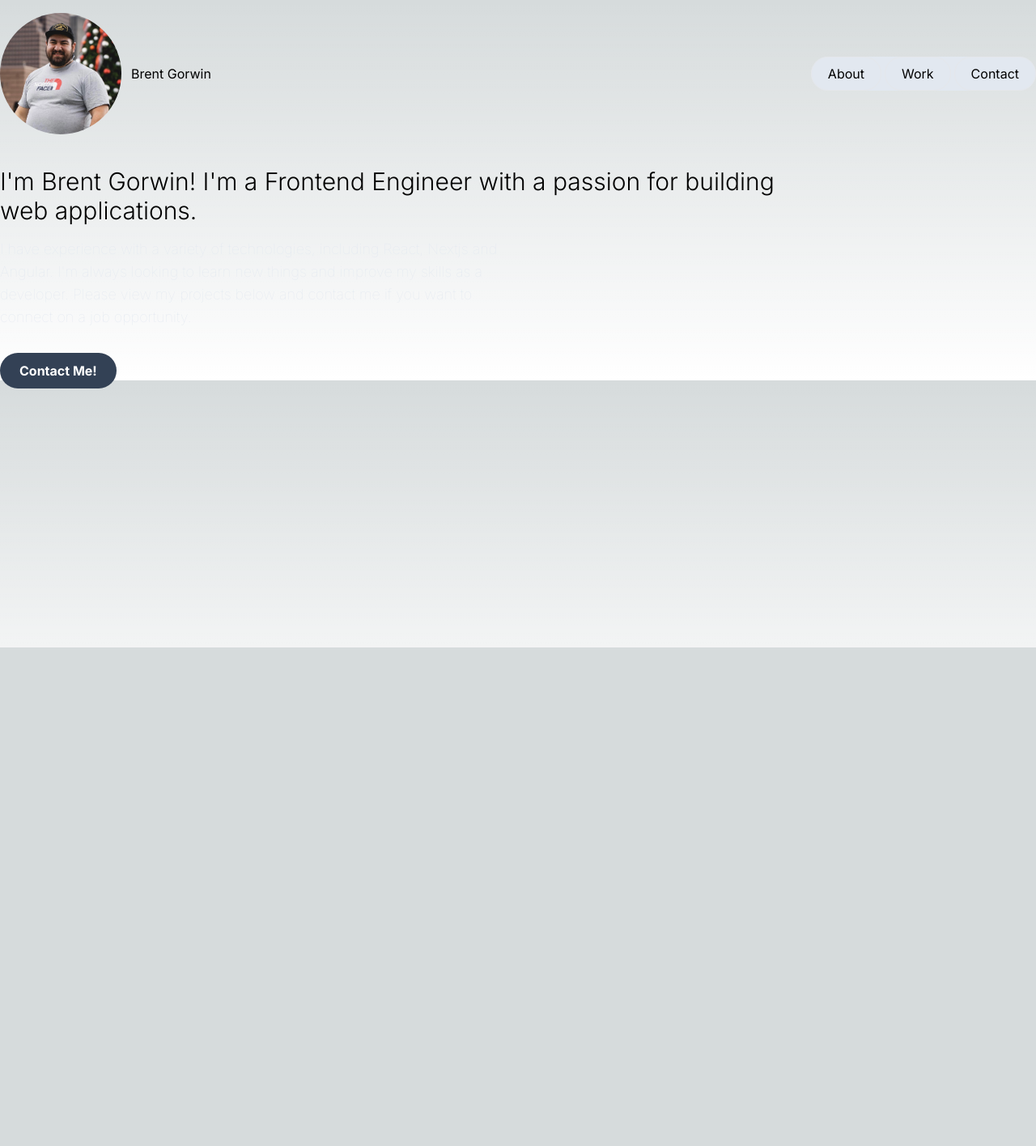
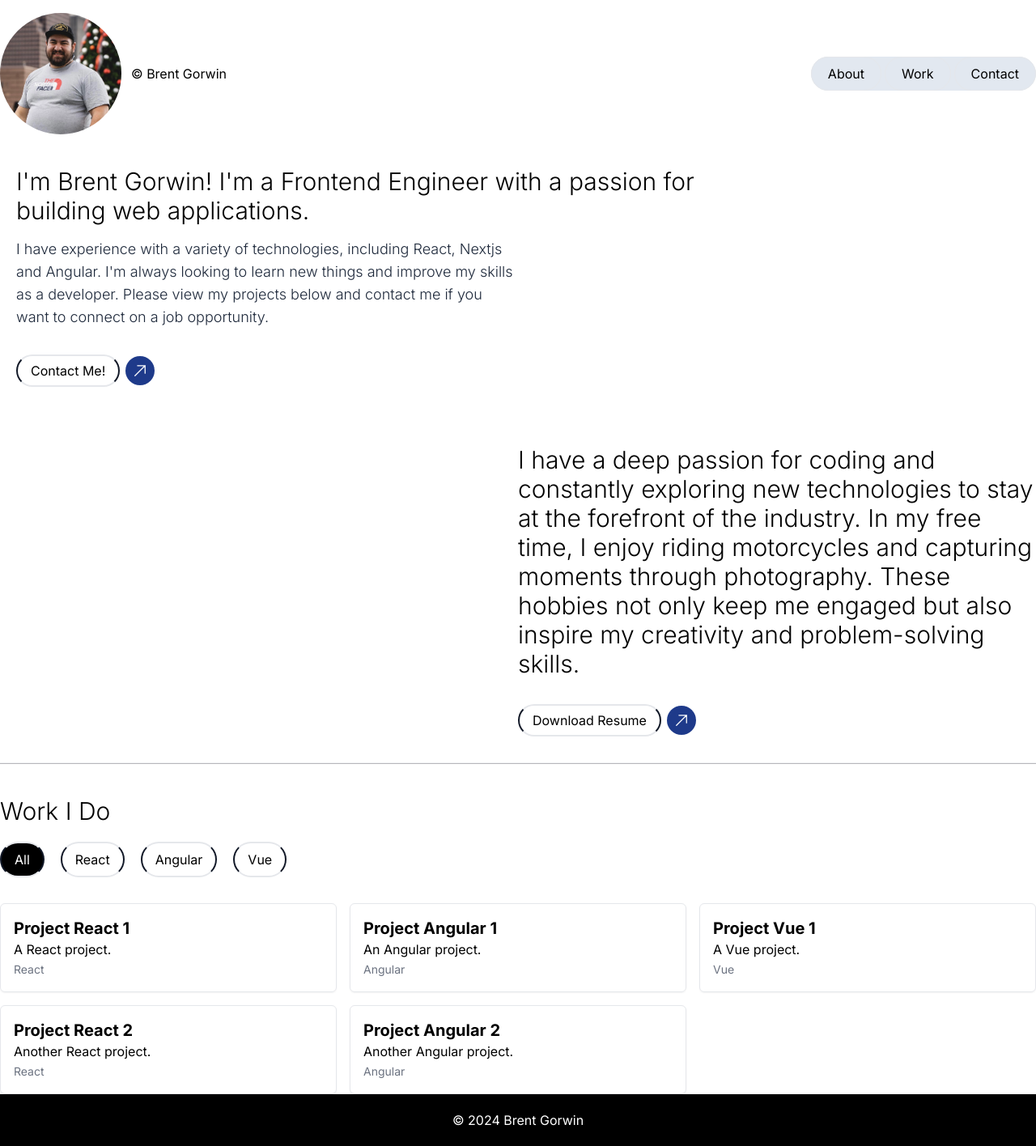
Before and after one commit to bgorwin/portfolio-2024, a Next.js app: page / in a window 1280 px wide. Shown: the whole page at 81% size. Before the commit the page ends 800 px from the top, so only its background shows below. Built offline with nearby package versions, Linux system fonts and the light colour scheme.

Commit message:
Added the work section and fixed the middle section grid columns

```diff
--- /dev/null
+++ b/src/app/contact/layout.js
@@ -0,0 +1,17 @@
+import { Inter } from "next/font/google";
+import "./globals.css";
+
+const inter = Inter({ subsets: ["latin"] });
+
+export const metadata = {
+  title: "Create Next App",
+  description: "Generated by create next app",
+};
+
+export default function RootLayout({ children }) {
+  return (
+    <html lang="en">
+      <body className={inter.className}>{children}</body>
+    </html>
+  );
+}
--- a/src/app/globals.css
+++ b/src/app/globals.css
@@ -17,13 +17,7 @@
 }
 
 body {
-  color: rgb(var(--foreground-rgb));
-  background: linear-gradient(
-      to bottom,
-      transparent,
-      rgb(var(--background-end-rgb))
-    )
-    rgb(var(--background-start-rgb));
+
 }
 
 @layer utilities {
--- a/src/app/layout.js
+++ b/src/app/layout.js
@@ -1,6 +1,7 @@
 import { Inter } from "next/font/google";
 import "./globals.css";
 import Navigation from "@/components/Navigation";
+import Footer from "@/components/Footer";
 
 const inter = Inter({ subsets: ["latin"] });
 
@@ -15,6 +16,7 @@ export default function RootLayout({ children }) {
 			<body className={inter.className}>
 				<Navigation />
 				{children}
+				<Footer />
 			</body>
 		</html>
 	);
--- a/src/app/page.js
+++ b/src/app/page.js
@@ -1,15 +1,59 @@
+"use client";
+import { useState } from "react";
 import Button from "../components/Button";
+import ProjectCard from "../components/Project-Card";
+
+const projects = [
+	{
+		id: 1,
+		title: "Project React 1",
+		description: "A React project.",
+		category: "React",
+	},
+	{
+		id: 2,
+		title: "Project Angular 1",
+		description: "An Angular project.",
+		category: "Angular",
+	},
+	{
+		id: 3,
+		title: "Project Vue 1",
+		description: "A Vue project.",
+		category: "Vue",
+	},
+	{
+		id: 4,
+		title: "Project React 2",
+		description: "Another React project.",
+		category: "React",
+	},
+	{
+		id: 5,
+		title: "Project Angular 2",
+		description: "Another Angular project.",
+		category: "Angular",
+	},
+	// Add more projects as needed
+];
 
 export default function Home() {
+	const [filter, setFilter] = useState("All");
+
+	const filteredProjects =
+		filter === "All"
+			? projects
+			: projects.filter((project) => project.category === filter);
+
 	return (
-		<div>
-			<div className='container mx-auto'>
-				<h1 className='text-3xl font-light mt-10 w-full md:w-3/4 lg:w-3/4 xl:w-3/4 text-center md:text-start lg:text-start xl:text-start'>
+		<>
+			<div className='container mx-auto px-5'>
+				<h1 className='text-3xl font-light mt-10 w-full md:w-3/4 lg:w-3/4 xl:w-3/4 '>
 					I&apos;m Brent Gorwin! I&apos;m a Frontend Engineer with a
 					passion for building web applications.
 				</h1>
 
-				<p className='text-lg font-thin text-slate-200 mt-4 w-full md:w-1/2 lg:w-1/2 xl:w-1/2 text-center md:text-start lg:text-start xl:text-start'>
+				<p className='text-lg font-light text-slate-800 mt-4 w-full md:w-1/2 lg:w-1/2 xl:w-1/2 '>
 					I have experience with a variety of technologies, including
 					React, Nextjs and Angular. I&apos;m always looking to learn
 					new things and improve my skills as a developer. Please view
@@ -18,9 +62,59 @@ export default function Home() {
 				</p>
 
 				<div className='mt-10'>
-					<Button href='/contact' buttonText='Contact Me!' />
+					<Button href='#' buttonText='Contact Me!' />
 				</div>
 			</div>
-		</div>
+
+			<section className='container mx-auto mt-20'>
+				<div className='grid grid-cols-1 sm:grid-cols-4 md:grid-cols-4 lg:grid-cols-4 xl:grid-cols-4'>
+					<div className='col-span-2'></div>
+					<div className='col-span-2'>
+						<p className='text-3xl font-light'>
+							I have a deep passion for coding and constantly
+							exploring new technologies to stay at the forefront
+							of the industry. In my free time, I enjoy riding
+							motorcycles and capturing moments through
+							photography. These hobbies not only keep me engaged
+							but also inspire my creativity and problem-solving
+							skills.
+						</p>
+
+						<div className='mt-10'>
+							<Button href='#' buttonText='Download Resume' />
+						</div>
+					</div>
+				</div>
+			</section>
+
+			<hr className='container mx-auto my-10 bg-zinc-500 h-[2px;] opacity-50' />
+
+			<section className='container mx-auto mt-10'>
+				<h2 className='text-3xl font-light'>Work I Do</h2>
+
+				<div className='container mx-auto mt-5'>
+					<div className='flex justify-start mb-8'>
+						{["All", "React", "Angular", "Vue"].map((tag) => (
+							<button
+								key={tag}
+								onClick={() => setFilter(tag)}
+								className={`me-5 px-4 py-2 border-2 border-x-gray-900 text-black rounded-full ${
+									filter === tag
+										? "bg-black text-white"
+										: "bg-white text-black"
+								}`}
+							>
+								{tag}
+							</button>
+						))}
+					</div>
+					<div className='grid grid-cols-1 md:grid-cols-2 lg:grid-cols-3 gap-4'>
+						{filteredProjects.map((project) => (
+							<ProjectCard key={project.id} {...project} />
+						))}
+					</div>
+				</div>
+			</section>
+		</>
 	);
 }
--- /dev/null
+++ b/src/components/Button-Arrow.jsx
@@ -0,0 +1,16 @@
+import Link from 'next/link';
+
+const ButtonArrow = ({ href }) => {
+  return (
+    <>
+      <Link href={href} className="transition-transform duration-300 hover:rotate-45 bottom-0 rounded-full bg-blue-900 inline-block align-middle ms-2">
+        <svg xmlns="http://www.w3.org/2000/svg" fill="none" viewBox="0 0 24 24" strokeWidth={1.5} stroke="white" className="size-9 p-2">
+        <path strokeLinecap="round" strokeLinejoin="round" d="m4.5 19.5 15-15m0 0H8.25m11.25 0v11.25" />
+        </svg>
+      </Link>
+
+    </>
+  );
+};
+
+export default ButtonArrow;
--- a/src/components/Button.jsx
+++ b/src/components/Button.jsx
@@ -2,9 +2,16 @@ import Link from 'next/link';
 
 const Button = ({ href, buttonText }) => {
   return (
-    <Link href={href} className="bg-slate-700 hover:bg-slate-500 text-white font-bold py-3 px-6 rounded-full">
-        {buttonText}
-    </Link>
+    <>
+      <Link href={href} className="relative px-4 py-2 border-2 border-x-gray-900 text-black rounded-full hover:bg-black hover:text-white hover:border-gray-900 transition-colors duration-300">
+        {buttonText} <span className="absolute right-[-45px] transition-transform duration-300 hover:rotate-45 bottom-0 rounded-full bg-blue-900 inline-block align-middle ms-2">
+        <svg xmlns="http://www.w3.org/2000/svg" fill="none" viewBox="0 0 24 24" strokeWidth={1.5} stroke="white" className="size-9 p-2">
+        <path strokeLinecap="round" strokeLinejoin="round" d="m4.5 19.5 15-15m0 0H8.25m11.25 0v11.25" />
+        </svg>
+      </span>
+      </Link>
+
+    </>
   );
 };
 
--- /dev/null
+++ b/src/components/Footer.jsx
@@ -0,0 +1,9 @@
+export default function Footer() {
+  return (
+    <footer className="py-5 bg-black text-white flex justify-center items-center">
+        <div className="container ">
+            <p className="text-base text-center">© 2024 Brent Gorwin</p>
+        </div>
+    </footer>
+  );
+}
--- a/src/components/Navigation.js
+++ b/src/components/Navigation.js
@@ -4,9 +4,10 @@ import Link from "next/link";
 
 export default function Navigation() {
 	return (
-		<nav className='container mx-auto flex justify-between mt-4 my-auto'>
-			<div className='flex flex-row'>
-				<div className='flex-col'>
+		<nav className='container mx-auto mt-4 mb-4 my-auto bg-opacity-0'>
+			<div className='flex flex-col md:flex-row lg:flex-row xl:flex-row justify-center md:justify-between lg:justify-between'>
+				<div className='flex md:flex-row lg:flex-row flex-col flex-wrap justify-center'>
+					<div className='flex flex-col justify-center mx-auto'>
 						<Image
 							src={profileImage}
 							alt='Profile image of Brent'
@@ -16,29 +17,33 @@ export default function Navigation() {
 						/>
 					</div>
 
-				<div className='flex flex-col align-middle justify-center'>
-					<p className='text-base'>Brent Gorwin</p>
+					<div className='flex flex-col align-middle justify-center my-3 pe-4'>
+						<p className='text-base text-center'>
+							&copy; Brent Gorwin
+						</p>
 					</div>
 				</div>
-			<div className='flex flex-row align-middle'>
+
+				<div className='flex flex-row align-middle justify-center'>
 					<ul className='flex flex-row align-middle justify-center bg-slate-200 my-auto rounded-full'>
-					<li className='mr-1 py-2 px-5 border hover:border-slate-600 text-black rounded-full'>
+						<li className='text-sm sm:text-sm md:text-base lg:text-base mr-1 py-2 px-5 border hover:border-slate-600 text-black rounded-full'>
 							<Link className='' href='/about'>
 								About
 							</Link>
 						</li>
-					<li className='mr-1 py-2 px-5 border hover:border-slate-600 text-black rounded-full'>
+						<li className='text-sm sm:text-sm md:text-base lg:text-base mr-1 py-2 px-5 border hover:border-slate-600 text-black rounded-full'>
 							<Link className='' href='/'>
 								Work
 							</Link>
 						</li>
-					<li className='py-2 px-5 border hover:border-slate-600 text-black rounded-full'>
+						<li className='text-sm sm:text-sm md:text-base lg:text-base py-2 px-5 border hover:border-slate-600 text-black rounded-full'>
 							<Link className='' href='/contact'>
 								Contact
 							</Link>
 						</li>
 					</ul>
 				</div>
+			</div>
 		</nav>
 	);
 }
--- /dev/null
+++ b/src/components/Project-Card.jsx
@@ -0,0 +1,12 @@
+// components/Project.js
+const ProjectCard = ({ title, description, category }) => {
+    return (
+      <div className="p-4 border rounded-md shadow-sm">
+        <h2 className="text-xl font-bold">{title}</h2>
+        <p>{description}</p>
+        <span className="text-sm text-gray-500">{category}</span>
+      </div>
+    );
+  };
+
+  export default ProjectCard;
```
Also changed, not shown: package.json (+6 -5 lines), 1 other file (tests, documents, lock files or other folders). Lines whose indentation alone changed are shown as unchanged.
